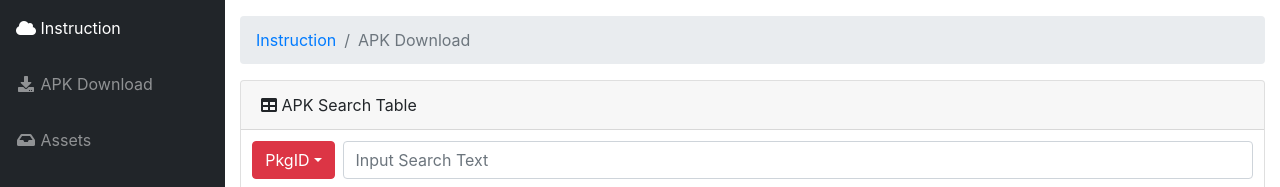
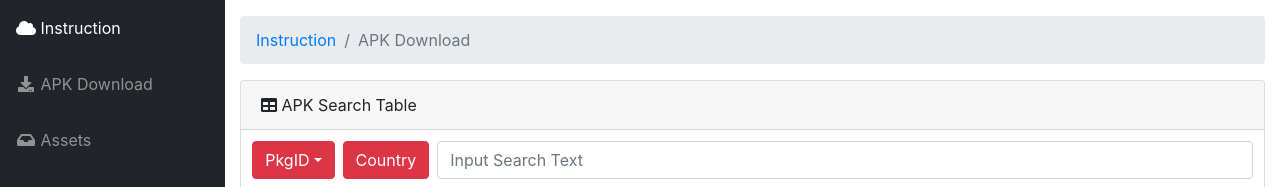
Before and after one commit to june5079/soFrida, a Flask app: page /apk_download in a window 1280 px wide. Shown: the part 56-243 px from the top of the page. Run offline with Flask 2, Linux system fonts and the light colour scheme; parts of the project's set-up code (start-up, migrations or seed data) failed here and were passed over; some libraries are stand-ins or nearby versions.

Commit message:
add country select button

```diff
--- a/app.py
+++ b/app.py
@@ -96,9 +96,9 @@ def search(data):
   global getlist
   global logger
   global proxy
-  print("Getlists(\"%s\", \"%s\")" % (data['mode'].lower().strip(), data['text'].strip()))
+  print("Getlists(\"%s\", \"%s\", \"%s\")" % (data['mode'].lower().strip(), data['text'].strip(), data['country']))
   logger.start()
-  getlist = Getlists(data['mode'].lower().strip(), data['text'], proxy)
+  getlist = Getlists(data['mode'].lower().strip(), data['text'], data['country'], proxy)
   getlist.init_request()
   socketio.start_background_task(target=getlist.get_pkginfo_for_GUI, logger=logger.logger)
   for a in logger.loggenerator():
@@ -267,7 +267,11 @@ def select_pull(data):
       socketio.emit("pull_result", {"package_name":package,"result":"SDK_EXIST" if inst.is_AWSSDK(package) else "SDK_NO_EXIST"}, namespace="/installed")
     except Exception as e:
       socketio.emit("pull_result", {"package_name":package,"result":"ERROR", "msg":str(e)}, namespace="/installed")
-
+@app.route("/counties")
+def countries():
+  return jsonify(
+    list=json.loads(open(BASE_URI+"/static/countries.json","r", encoding="utf-8").read())
+  )
 def awstest(package_name, keys):
   global logger
   at = awsTester(package_name, keys['access_key_id'], keys['secret_key_id'], keys['session_token'], keys['region'], logger.logger)
--- a/getapklist.py
+++ b/getapklist.py
@@ -16,7 +16,7 @@ import platform
 
 class Getlists:
 
-    def __init__(self, option, search_keyword, proxy={}):
+    def __init__(self, option, search_keyword, country, proxy={}):
         # Define base info
         self.option = option
         self.search_keyword = search_keyword
@@ -27,19 +27,21 @@ class Getlists:
         self.result = dict()
         self.reslist = []
         self.proxy = proxy
+        self.country = country
 
         if self.option == "basic" :
             self.request_url = self.play_search_basic + self.search_keyword + "&c=apps"
             print (self.request_url)
         elif self.option == "pkgid" :
             self.request_url = self.play_search_pkgid + self.search_keyword
-            print (self.request_url)
             self.apklist = [search_keyword]
         elif self.option == "devid" :
             self.request_url = self.play_search_devid + self.search_keyword
         else :
             print ("Wrong categories")
             exit()
+        self.request_url+="&gl="+self.country
+        print (self.request_url)
         if platform.system() == "Windows":
             self.chrome_driver = "./chromedriver.exe"
         else:
--- a/templates/apk_download.html
+++ b/templates/apk_download.html
@@ -37,9 +37,14 @@ APK Downloader
 			$("#search_form").on('keyup', function(e){
 				if(e.keyCode == 13){
 					var mode = $("#search_mode_button").text();
+					var country = $("#country_button").text();
 					if(mode != "Search Mode"){
 						var text = $(this).val();
-						search(mode, text);
+						if(country == "Country"){
+							alert("Setted by default country \"US\"");
+							$("#country_button").text("US");
+						}
+						search(mode, text, country);
 					}
 				}
 			});
@@ -82,12 +87,33 @@ APK Downloader
 					login();
 				}
 			});
-
-			function search(mode, text){
+			$("#country_button").on("click", function(){
+				$.ajax({
+					url:"/counties",
+					type:"GET",
+					success:function(res){
+						data = ""
+						res.list.forEach(function(e){
+							data+="<tr><td>"+e.name+"</td><td>"+e.code+"</td>"+
+								"<td><button class='btn btn-danger'>Select</button></td></tr>";
+						});
+						$("#countries tbody").html(data);
+						$("#countries button").on("click", function(){
+							var code = $($(this).parents("tr").children()[1]).text();
+							$("#country_button").text(code);
+							$("#CountryModal").attr("aria-hidden", true);
+        					$("#CountryModal").modal("hide");
+						});
+						$("#CountryModal").attr("aria-hidden", false);
+        				$("#CountryModal").modal();
+					}
+				})
+			});
+			function search(mode, text, country){
 				$("#log").text("Searching with Chorme DevTools...");
 				$("#log").show();
 				$("#apk_table tbody").html("");
-				socket.emit("search", {"mode":mode, "text":text});
+				socket.emit("search", {"mode":mode, "text":text, "country":country});
 
 			}
 			function button_change(){
@@ -133,6 +159,7 @@ APK Downloader
 						<a class="dropdown-item" href="#">DevID</a>
 					</div>
 				</div>
+				<button class="btn btn-danger ml-2" id="country_button">Country</button>
 				<input type="text" class="form-control rounded-left ml-2" placeholder="Input Search Text" spellcheck="false" id="search_form">
 			</div>
 			<div id="log" class="alert alert-warning" role="alert" style="margin-top:20px;"></div>
@@ -193,4 +220,29 @@ APK Downloader
 		</div>
 	</div>
 </div>
+<div class="modal fade" id="CountryModal" tabindex="-1" role="dialog" aria-labelledby="CountryModalLabel" aria-hidden="true">
+	<div class="modal-dialog modal-lg" role="document">
+		<div class="modal-content">
+			<div class="modal-header">
+				<h5 class="modal-title" id="CountryModalLabel">Key View</h5>
+				<button class="close" type="button" data-dismiss="modal" aria-label="Close">
+				<span aria-hidden="true">×</span>
+				</button>
+			</div>
+			<div class="modal-body">
+				<div class="card mb-3">
+					<table class="table" id="countries">
+						<thead>
+							<th>Country</th>
+							<th>Country Code</th>
+							<th>SELECT</th>
+						</thead>
+						<tbody>
+						</tbody>
+					</table>
+				</div>
+			</div>
+		</div>
+	</div>
+</div>
 {% endblock %}
```
